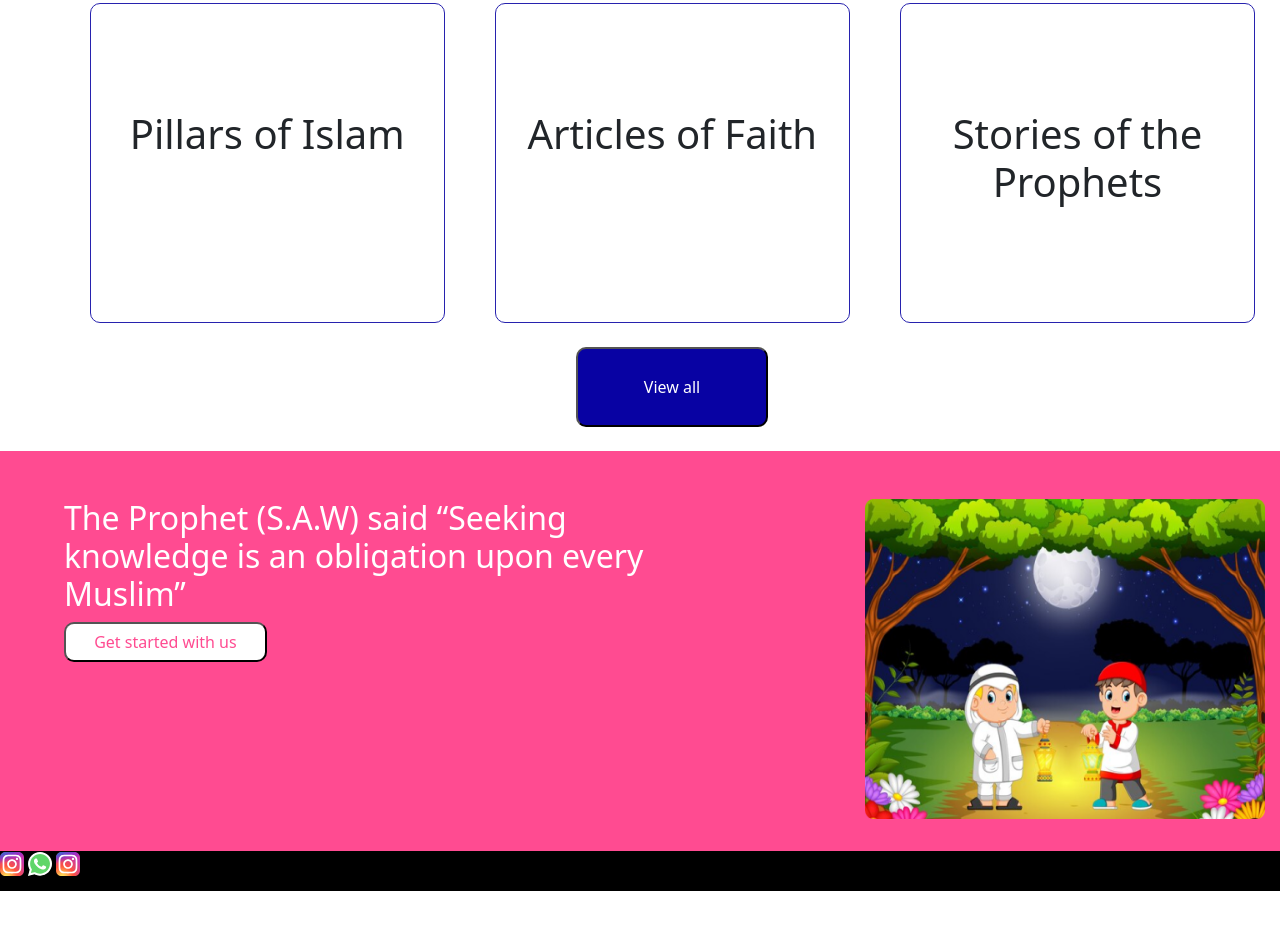
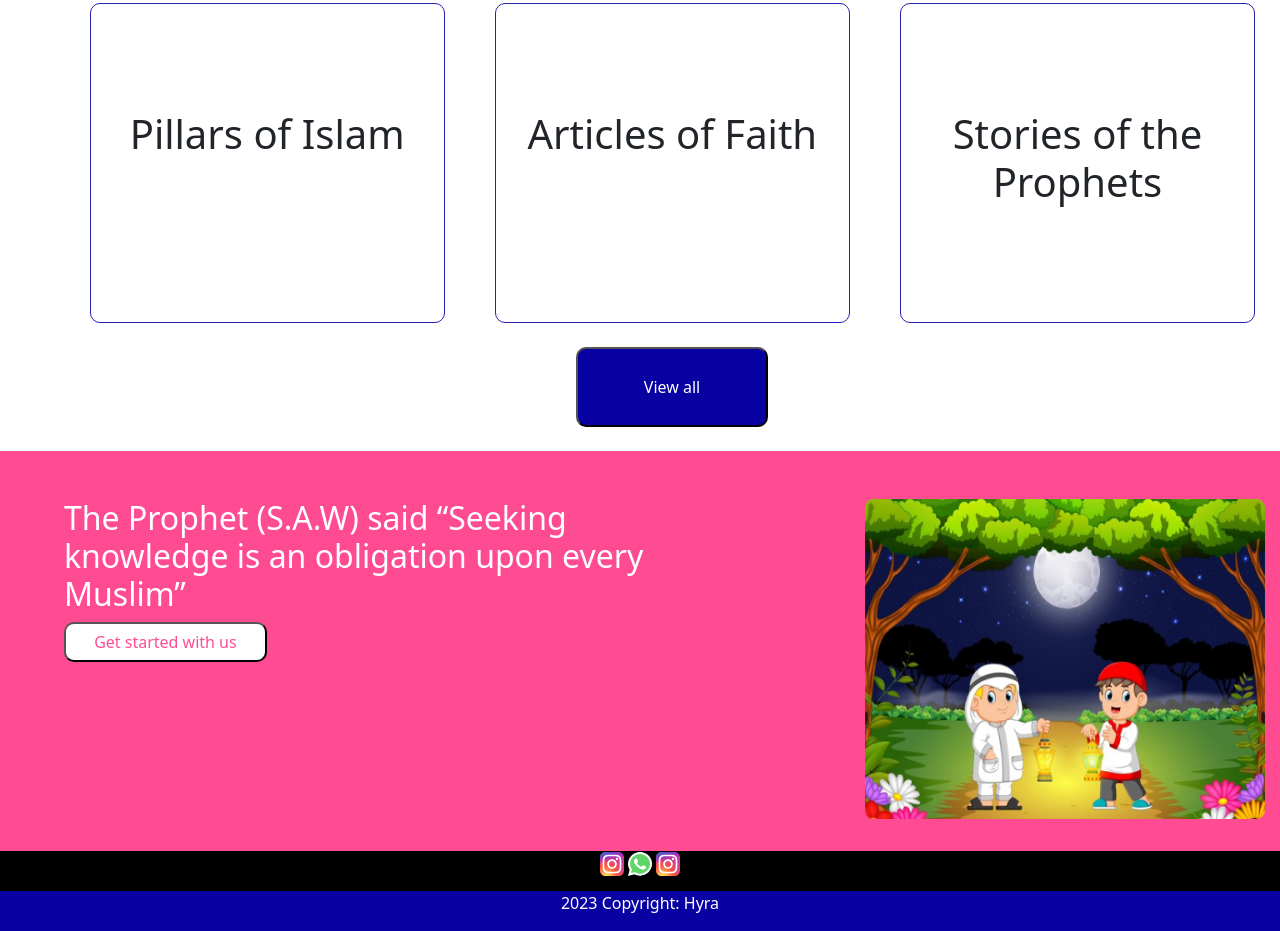
Before and after one commit to Titilope-23/Live-coding-text, a plain HTML site: page index.html in a window 1280 px wide. Shown: the part 1031-1962 px from the top of the page. Before the commit the page ends 1922 px from the top, so only its background shows below. Drawn offline with nearby package versions, Linux system fonts and the light colour scheme.

Commit message:
added a css

```diff
--- a/index.html
+++ b/index.html
@@ -142,7 +142,7 @@
 
    <!-- section-6 -->
    <section class="section-6">
-    <p>
+    <p class="icon">
       <span><img src="image/skill-icons_instagram-bc527276.svg"></span>
       <span><img src="image/logos_whatsapp-icon-eda38cfc.svg"></span>
       <span><img src="image/twitter.svg"></span>
@@ -151,6 +151,15 @@
    </section>
 
 
+   <!-- section-7 -->
+   <section class="section-7">
+    <p class="text-3">
+      2023 Copyright: Hyra
+    </p>
+
+   </section>
+
+
     <script src="https://cdn.jsdelivr.net/npm/bootstrap@5.3.3/dist/js/bootstrap.bundle.min.js" integrity="sha384-YvpcrYf0tY3lHB60NNkmXc5s9fDVZLESaAA55NDzOxhy9GkcIdslK1eN7N6jIeHz" crossorigin="anonymous"></script>
 </body>
 </html>
--- a/style.css
+++ b/style.css
@@ -231,3 +231,19 @@ margin-top: 25%;
         height: 5vh;
         width: 100%;
     }
+
+    .icon{
+        text-align: center;
+    }
+
+    .section-7{
+        background-color:#0802a3;
+        height: 5vh;
+        width: 100%;
+        color: white;
+
+    }
+
+    .text-3{
+        text-align: center;
+    }
```
